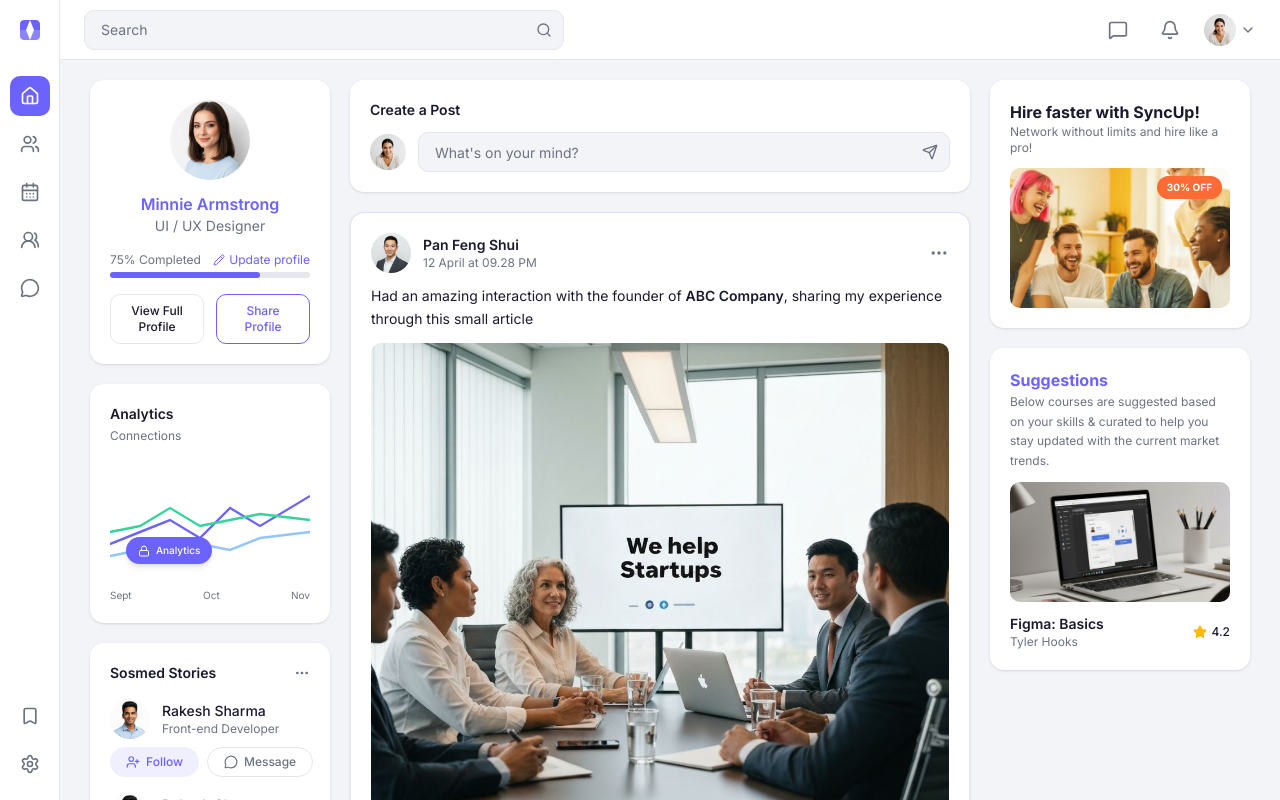
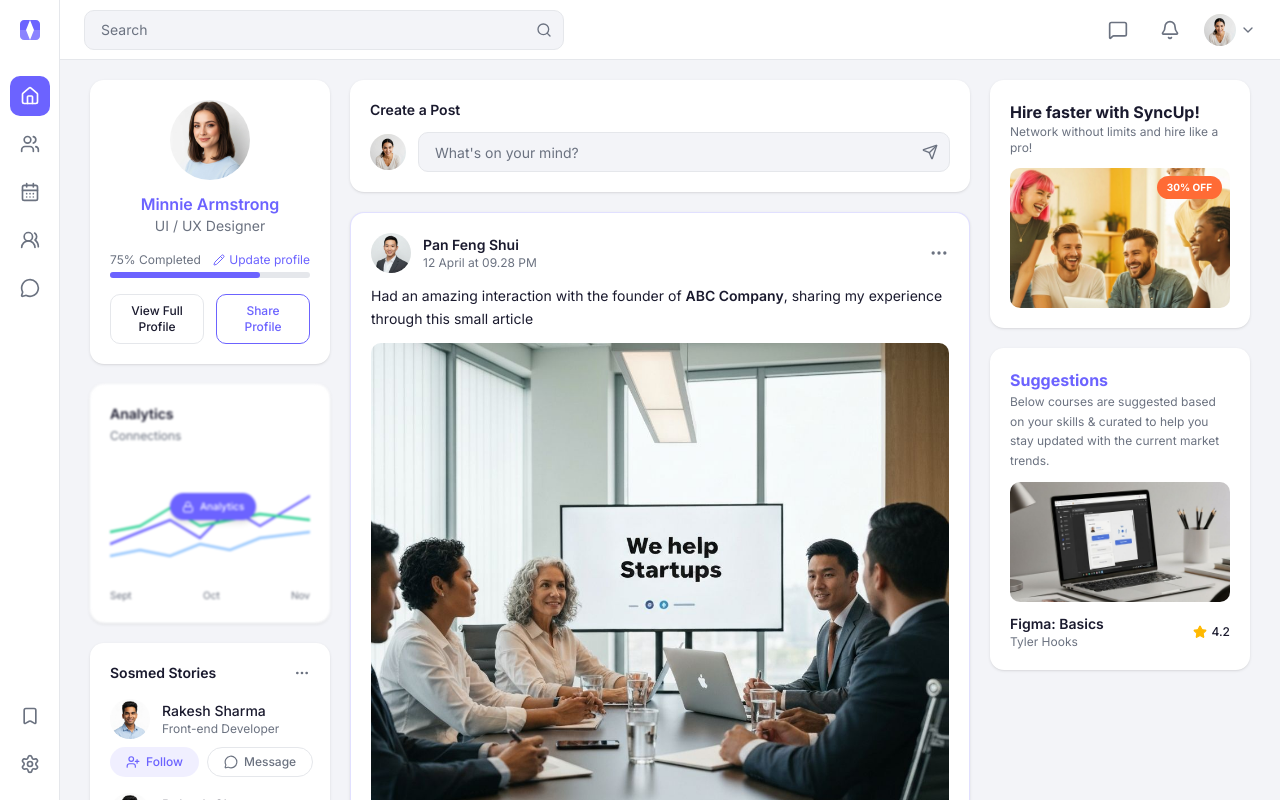
Before and after one commit to Swayam226/syncup, a Next.js app: page / in a window 1280 px wide. Built offline with nearby package versions, Linux system fonts and the light colour scheme.

Commit message:
centred and blur the analytics div

```diff
--- a/components/home/analytics-widget.tsx
+++ b/components/home/analytics-widget.tsx
@@ -4,7 +4,7 @@ import { Lock } from "lucide-react"
 
 export function AnalyticsWidget() {
   return (
-    <div className="rounded-xl bg-card p-5 shadow-sm">
+    <div className="rounded-xl bg-card p-5 shadow-sm blur-[1px]">
       <div className="mb-1 flex items-center justify-between">
         <h4 className="text-sm font-semibold text-foreground">Analytics</h4>
       </div>
@@ -41,7 +41,7 @@ export function AnalyticsWidget() {
         </svg>
 
         {/* Analytics badge */}
-        <div className="absolute bottom-4 left-4 flex items-center gap-1.5 rounded-full bg-[#6c63ff] px-3 py-1.5 text-[10px] font-medium text-white shadow-md">
+        <div className="absolute bottom-15 left-15 flex items-center gap-1.5 rounded-full bg-[#6c63ff] px-3 py-1.5 text-[10px] font-medium text-white shadow-md">
           <Lock className="h-3 w-3" />
           Analytics
         </div>
```
